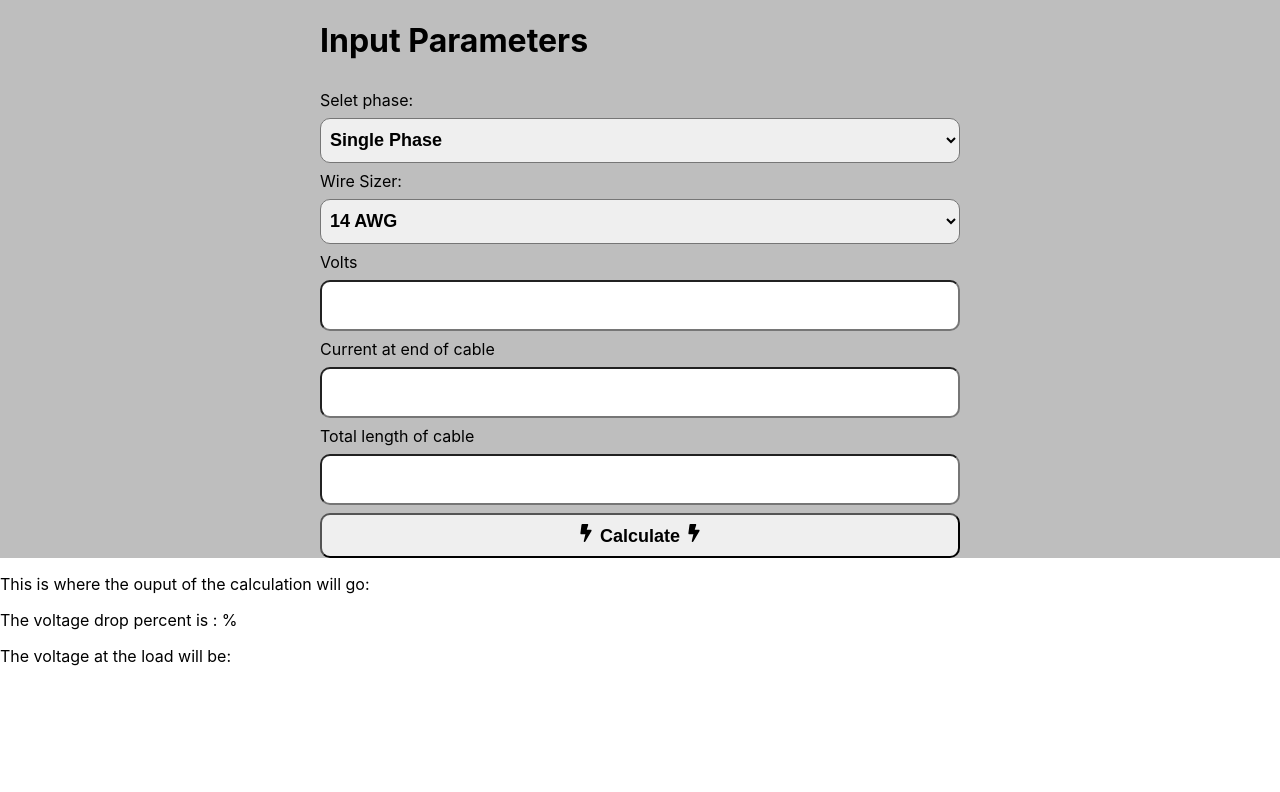
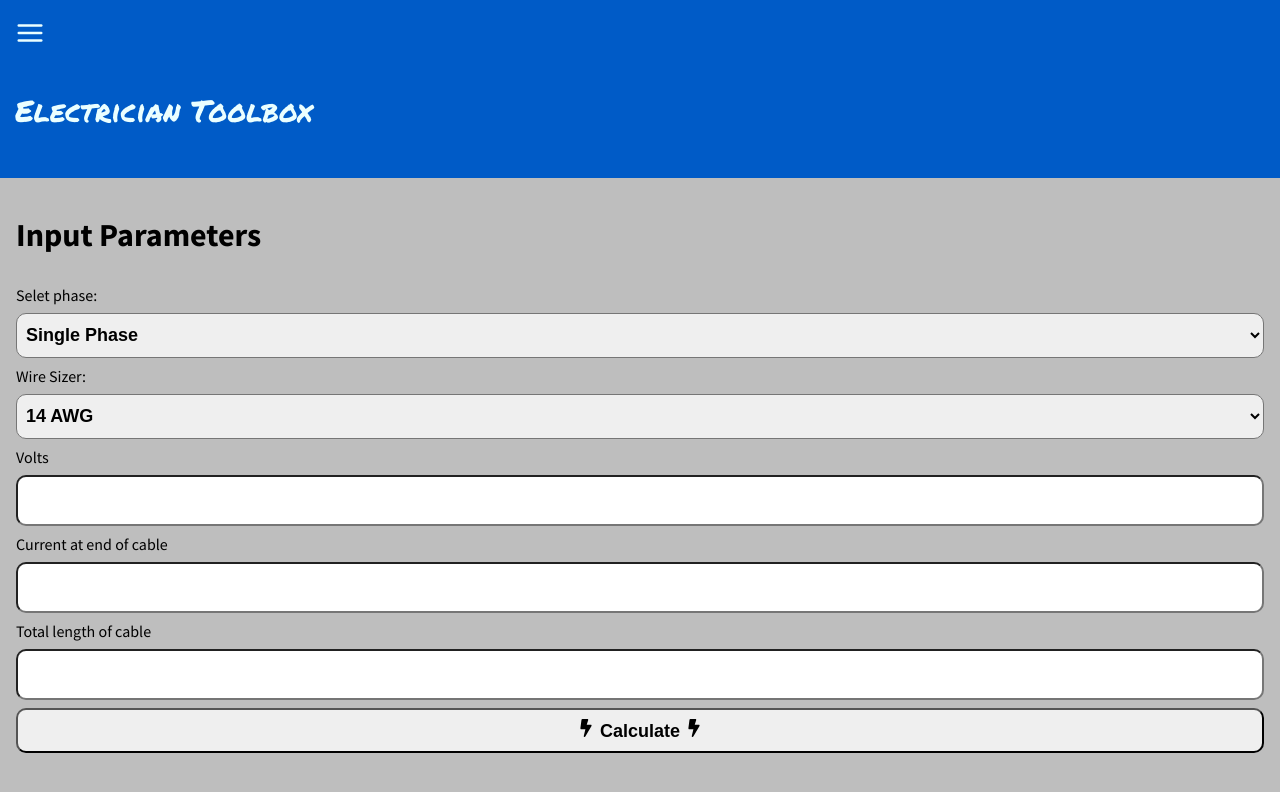
Before and after one commit to Jordan-weeks/voltage-calc, a React (Create React App) app: page /voltage-calculator in a window 1280 px wide. Shown: the top 792 px of the page. Built offline with nearby package versions, Linux system fonts and the light colour scheme.

Commit message:
Working navigation

```diff
--- a/public/index.html
+++ b/public/index.html
@@ -9,6 +9,11 @@
       name="description"
       content="Web site created using create-react-app"
     />
+    <link rel="preconnect" href="https://fonts.googleapis.com">
+<link rel="preconnect" href="https://fonts.gstatic.com" crossorigin>
+<link rel="preconnect" href="https://fonts.googleapis.com">
+<link rel="preconnect" href="https://fonts.gstatic.com" crossorigin>
+<link href="https://fonts.googleapis.com/css2?family=Permanent+Marker&family=Source+Sans+Pro:wght@400;700&display=swap" rel="stylesheet">
     <link rel="apple-touch-icon" href="%PUBLIC_URL%/logo192.png" />
     <!--
       manifest.json provides metadata used when your web app is installed on a
--- a/src/App.jsx
+++ b/src/App.jsx
@@ -1,21 +1,38 @@
 import InputParameters from "./pages/voltage-calculator/components/InputParameters";
 import Output from "./pages/voltage-calculator/components/Output";
-import { useState } from "react";
+import { useRef, useState } from "react";
 import {BrowserRouter, Routes, Route} from "react-router-dom"
 import Home from "./pages/home";
 import VoltageCalculator from "./pages/voltage-calculator";
-
+import Header from "./components/header/Header";
+import { useEffect } from "react";
+import About from "./pages/about";
+import Tables from "./pages/tables";
 function App() {
 
+  const [navOpen, setNavOpen] = useState(false)
+
+  let navRef = useRef()
+  useEffect(() =>{
+    document.addEventListener("mousedown", (event) =>{
+      if (!navRef.current.contains(event.target)){
+        setNavOpen(false)
+      }
+
+    })
+  })
 
 
   return (
 
   <BrowserRouter>
+    <Header navOpen={navOpen} setNavOpen={setNavOpen} navRef={navRef}/>
 
     <Routes>
       <Route path="/" element={<Home/>} />
       <Route path= "/voltage-calculator" element={<VoltageCalculator/>} />
+      <Route path="/tables" element={<Tables/>} />
+      <Route path="/about" element={<About/>} />
     </Routes>
   </BrowserRouter>
 
--- /dev/null
+++ b/src/components/header/Header.jsx
@@ -0,0 +1,17 @@
+import React from 'react'
+import {FiMenu} from "react-icons/fi"
+import Nav from './Nav'
+import "./header.css"
+const Header = ({navOpen, setNavOpen, navRef}) => {
+
+
+  return (
+    <header>
+        <FiMenu onClick={() => setNavOpen(!navOpen)}></FiMenu>
+        <Nav navOpen={navOpen} setNavOpen={setNavOpen} navRef={navRef} ></Nav>
+        <p>Electrician Toolbox </p>
+    </header>
+  )
+}
+
+export default Header
--- /dev/null
+++ b/src/components/header/Nav.jsx
@@ -0,0 +1,20 @@
+import React from 'react'
+import { Link } from 'react-router-dom'
+import './header.css'
+
+const Nav = ({navOpen, setNavOpen, navRef}) => {
+  return (
+    <nav ref={navRef} className = {navOpen ? "nav-menu expanded" : "nav-menu"}>
+      <div className='exit' onClick={() => setNavOpen(false)}>X</div>
+      <div className="link-container">
+      <Link onClick={() => setNavOpen(false)} to="/">Home</Link>
+      <Link onClick={() => setNavOpen(false)} to="voltage-calculator">Voltage Drop Calculator</Link>
+      <Link onClick={() => setNavOpen(false)} to="/tables">Tables</Link>
+      <Link onClick={() => setNavOpen(false)} to="about">About</Link>
+      </div>
+
+    </nav>
+  )
+}
+
+export default Nav
--- /dev/null
+++ b/src/components/header/header.css
@@ -0,0 +1,47 @@
+header{
+    font-family: 'Permanent Marker', cursive;
+    background-color: rgb(0, 91, 199);
+    color: rgb(235, 255, 255);
+    padding:.5em;
+    font-size: 30px;
+}
+header>svg{
+    font-size: 30px;
+}
+
+.nav-menu{
+    box-sizing: border-box;
+    padding-top: .5em;
+    height: 100%;
+    position: absolute;
+    left: -150%;
+    top: 0;
+    background-color: rgb(1, 1, 1);
+    color: #818181;
+    padding-inline: 1em;
+    gap: .75em;
+    display: flex;
+    flex-direction: column;
+
+
+}
+.nav-menu a{
+    color: #818181;
+    text-decoration: none;
+    border-bottom: 1px solid white;
+}
+.expanded{
+    left: 0;
+}
+.exit{
+    align-self: end;
+    font-size: 30px;
+}
+.link-container{
+    display: flex;
+    flex-direction: column;
+    gap: .5em;
+}
+.link-container>a{
+
+}
--- /dev/null
+++ b/src/pages/about/index.jsx
@@ -0,0 +1,9 @@
+import React from 'react'
+
+const About = () => {
+  return (
+    <div>This toolbox is built as a reference to help while in the field.</div>
+  )
+}
+
+export default About
--- a/src/pages/home/index.jsx
+++ b/src/pages/home/index.jsx
@@ -3,7 +3,9 @@ import { Link } from 'react-router-dom'
 
 const Home = () => {
   return (
-    <Link to="/voltage-calculator">Go to voltage calculator</Link>
+    <h2>
+      Welcome to the electrician reference toolbox!
+    </h2>
   )
 }
 
--- /dev/null
+++ b/src/pages/tables/index.jsx
@@ -0,0 +1,9 @@
+import React from 'react'
+
+const Tables = () => {
+  return (
+    <div>Select a table</div>
+  )
+}
+
+export default Tables
--- a/src/pages/voltage-calculator/components/InputParameters.js
+++ b/src/pages/voltage-calculator/components/InputParameters.js
@@ -1,18 +1,19 @@
 import React from 'react'
-import '../InputParameters.css'
+import '../voltage-calculator.css'
 import {FaBolt} from 'react-icons/fa'
 import { calculateVdPercent } from './VoltageCalculation'
 
 
 
 
-function InputParameters( {phase, setPhase, size, setSize, volts, setVolts, amps, setAmps, length, setLength, voltageDropPercent, setVoltageDropPercent, setEndOfLineVolts, handleSubmit}) {
+function InputParameters( {phase, setPhase, size, setSize, volts, setVolts, amps, setAmps, length, setLength, voltageDropPercent, setVoltageDropPercent, setEndOfLineVolts, setIsSubmitted, handleSubmit}) {
+
     const voltageDropCalc = (e) =>{
         e.preventDefault()
         console.log(calculateVdPercent(phase, size, volts, amps, length))
         setVoltageDropPercent(calculateVdPercent(phase, size, volts, amps, length).vdPercent.toFixed(2))
         setEndOfLineVolts(calculateVdPercent(phase, size, volts, amps, length).endOfLineVolts.toFixed(0))
-
+        setIsSubmitted(true)
 
     }
 
--- a/src/pages/voltage-calculator/components/Output.jsx
+++ b/src/pages/voltage-calculator/components/Output.jsx
@@ -4,14 +4,10 @@ import { calculateVdPercent } from './VoltageCalculation'
 function Output(props) {
   // calculateVdPercent(props.phase, props.size, props.volts, props.amps, props.length)
   return (
-    <div>
-    <p>This is where the ouput of the calculation will go: </p>
-
+    <>
     <p>The voltage drop percent is : {props.voltageDropPercent}%</p>
     <p>The voltage at the load will be: {props.endOfLineVolts}</p>
-
-
-    </div>
+    </>
   )
 }
 
--- a/src/pages/voltage-calculator/index.jsx
+++ b/src/pages/voltage-calculator/index.jsx
@@ -15,12 +15,13 @@ const VoltageCalculator = () => {
     const [length, setLength] = useState('')
     const [voltageDropPercent, setVoltageDropPercent] = useState('')
     const [endOfLineVolts, setEndOfLineVolts] = useState('')
-    const [minSize, setMinSize] = useState('')
-    const [maxDistance, setMaxDistance] = useState('')
+    const [isSubmitted, setIsSubmitted] = useState(false)
+    // const [minSize, setMinSize] = useState('')
+    // const [maxDistance, setMaxDistance] = useState('')
 
 
   return (
-    <div>
+    <main>
     <InputParameters phase = {phase}
      setPhase= {setPhase}
      size={size}
@@ -34,8 +35,10 @@ const VoltageCalculator = () => {
      voltageDropPercent= {voltageDropPercent}
      setVoltageDropPercent = {setVoltageDropPercent}
      setEndOfLineVolts ={setEndOfLineVolts}
+     setIsSubmitted = {setIsSubmitted}
 
      />
+    {isSubmitted ?
     <Output
     phase={phase}
     size={size}
@@ -45,7 +48,9 @@ const VoltageCalculator = () => {
     voltageDropPercent={voltageDropPercent}
     endOfLineVolts = {endOfLineVolts}
     />
-    </div>
+    : null
+    }
+    </main>
   )
 }
 
--- a/src/pages/voltage-calculator/InputParameters.css
+++ b/src/pages/voltage-calculator/voltage-calculator.css
@@ -1,10 +1,14 @@
+main{
+    font-family: 'Source Sans Pro', sans-serif;
+}
+
 .container{
     background-color: rgba(0, 0, 0, 0.253);
-
-
+    padding: 1em;
+    height: 100vh;
 }
 form{
-    max-width: 50%;
+
     margin: auto;
     display: flex;
     flex-direction: column;
```
